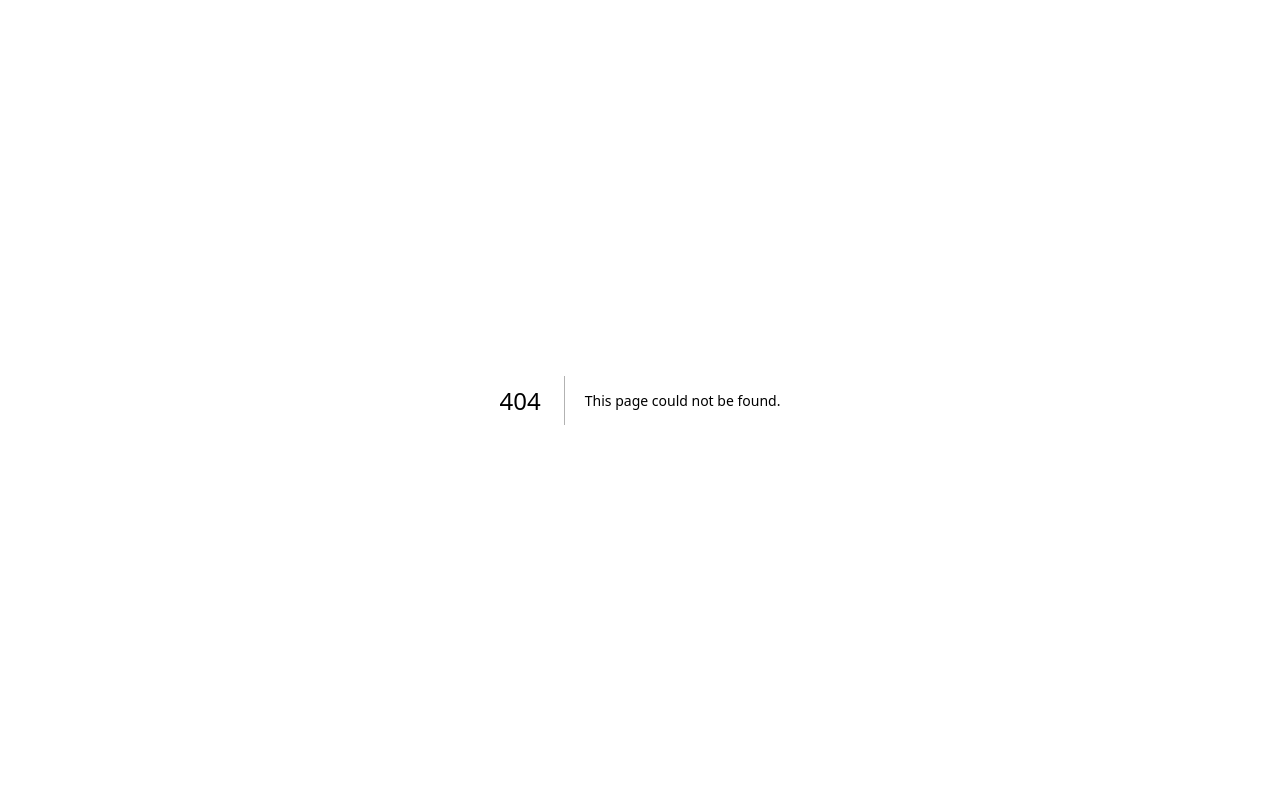
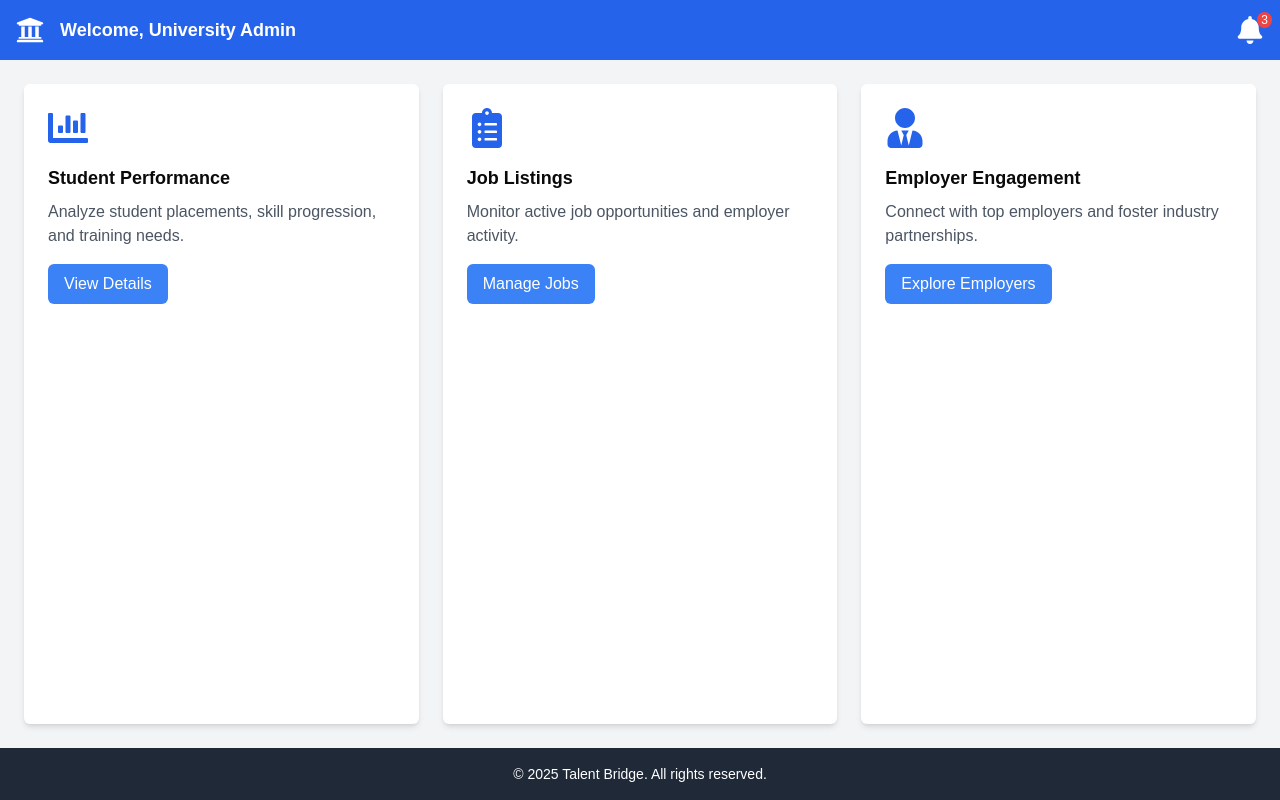
Before and after one commit to ankitku3101/TalentBridge, a Next.js app: page /university/dashboard in a window 1280 px wide. Before the commit this address had no page. Built offline with nearby package versions, Linux system fonts and the light colour scheme.

Commit message:
Added university dashboard

```diff
--- /dev/null
+++ b/app/university/dashboard/page.tsx
@@ -0,0 +1,13 @@
+
+import UniversityDashboard from '@/pages/universityDashboard';
+
+
+const Dashboard = () => {
+  return (
+    <div>
+      <UniversityDashboard />
+    </div>
+  );
+};
+
+export default Dashboard;
--- /dev/null
+++ b/pages/universityDashboard.tsx
@@ -0,0 +1,99 @@
+"use client";
+
+import React from "react";
+import Link from "next/link";
+import { FaUniversity, FaUserTie, FaChartBar, FaBell, FaClipboardList } from "react-icons/fa";
+
+const UniversityDashboard: React.FC = () => {
+  const handleViewDetails = (section: string) => {
+    console.log(`Navigating to ${section} section`);
+  };
+
+  return (
+    <div className="flex flex-col min-h-screen">
+      {/* Header */}
+      <header className="bg-blue-600 text-white p-4 flex justify-between items-center shadow-md">
+        {/* Profile Section */}
+        <div className="flex items-center space-x-4">
+          <FaUniversity size={28} className="text-white" />
+          <span className="hidden sm:inline text-lg font-semibold">
+            Welcome, University Admin
+          </span>
+        </div>
+
+        {/* Notifications */}
+        <div className="relative">
+          <FaBell size={28} className="text-white cursor-pointer" />
+          <span className="absolute -top-1 -right-2 bg-red-500 text-white text-xs rounded-full px-1">
+            3
+          </span>
+        </div>
+      </header>
+
+      {/* Main Content */}
+      <main className="flex-1 bg-gray-100 p-6 grid gap-6 grid-cols-1 md:grid-cols-2 lg:grid-cols-3">
+        {/* Overview Cards */}
+        <Card
+          icon={<FaChartBar size={40} className="text-blue-600 mb-4" />}
+          title="Student Performance"
+          description="Analyze student placements, skill progression, and training needs."
+          buttonLabel="View Details"
+          onClick={() => handleViewDetails("Student Performance")}
+          link="/university/performance"
+        />
+        <Card
+          icon={<FaClipboardList size={40} className="text-blue-600 mb-4" />}
+          title="Job Listings"
+          description="Monitor active job opportunities and employer activity."
+          buttonLabel="Manage Jobs"
+          onClick={() => handleViewDetails("Job Listings")}
+          link="/university/jobs"
+        />
+        <Card
+          icon={<FaUserTie size={40} className="text-blue-600 mb-4" />}
+          title="Employer Engagement"
+          description="Connect with top employers and foster industry partnerships."
+          buttonLabel="Explore Employers"
+          onClick={() => handleViewDetails("Employer Engagement")}
+          link="/university/employers"
+        />
+      </main>
+
+      {/* Footer */}
+      <footer className="bg-gray-800 text-white py-4">
+        <div className="max-w-7xl mx-auto px-4 text-center text-sm">
+          © {new Date().getFullYear()} Talent Bridge. All rights reserved.
+        </div>
+      </footer>
+    </div>
+  );
+};
+
+interface CardProps {
+  icon: React.ReactNode;
+  title: string;
+  description: string;
+  buttonLabel: string;
+  onClick: () => void;
+  link: string;
+}
+
+const Card: React.FC<CardProps> = ({ icon, title, description, buttonLabel, onClick, link }) => {
+  return (
+    <div className="bg-white shadow-md rounded-md p-6 hover:shadow-lg transition-shadow duration-200">
+      {icon}
+      <h3 className="font-bold text-lg mb-2">{title}</h3>
+      <p className="text-gray-600">{description}</p>
+      <Link href={link}>
+        <button
+          onClick={onClick}
+          className="mt-4 bg-blue-500 text-white px-4 py-2 rounded-md hover:bg-blue-600 transition"
+        >
+          {buttonLabel}
+        </button>
+      </Link>
+    </div>
+  );
+};
+
+export default UniversityDashboard;
```
